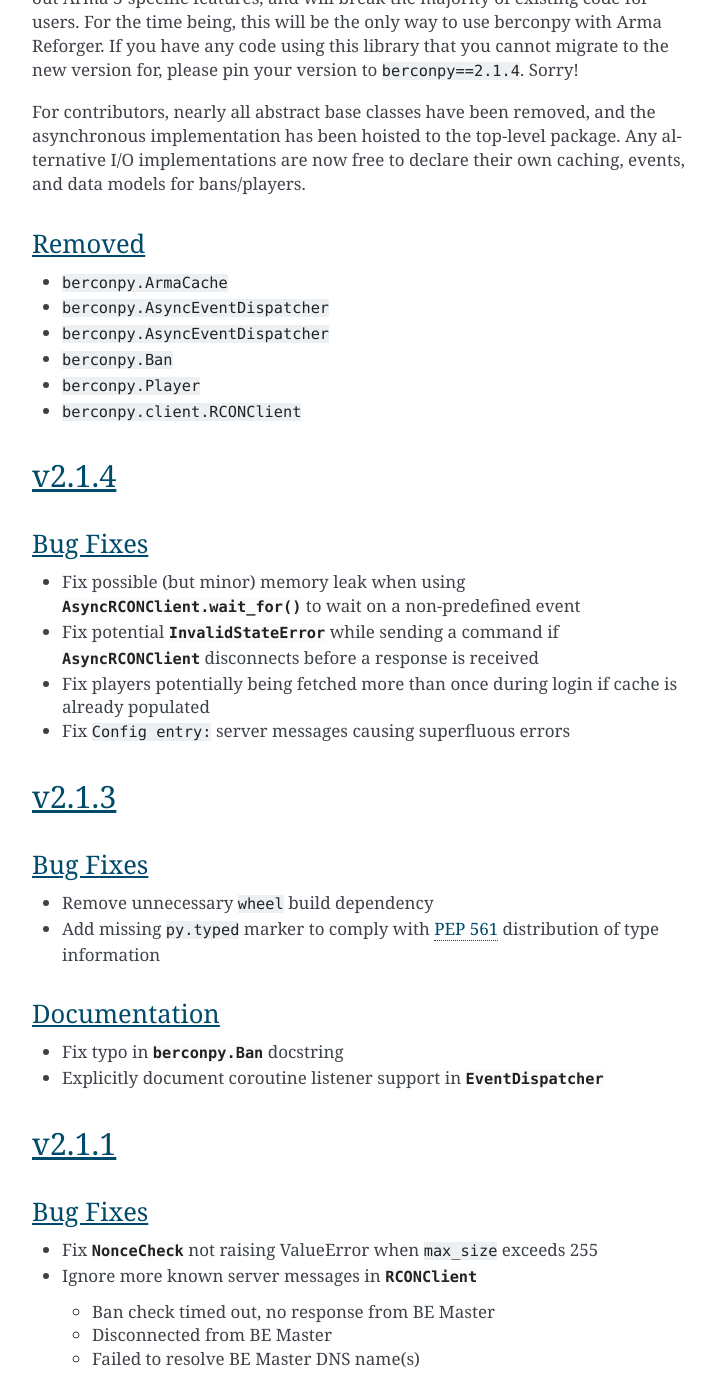
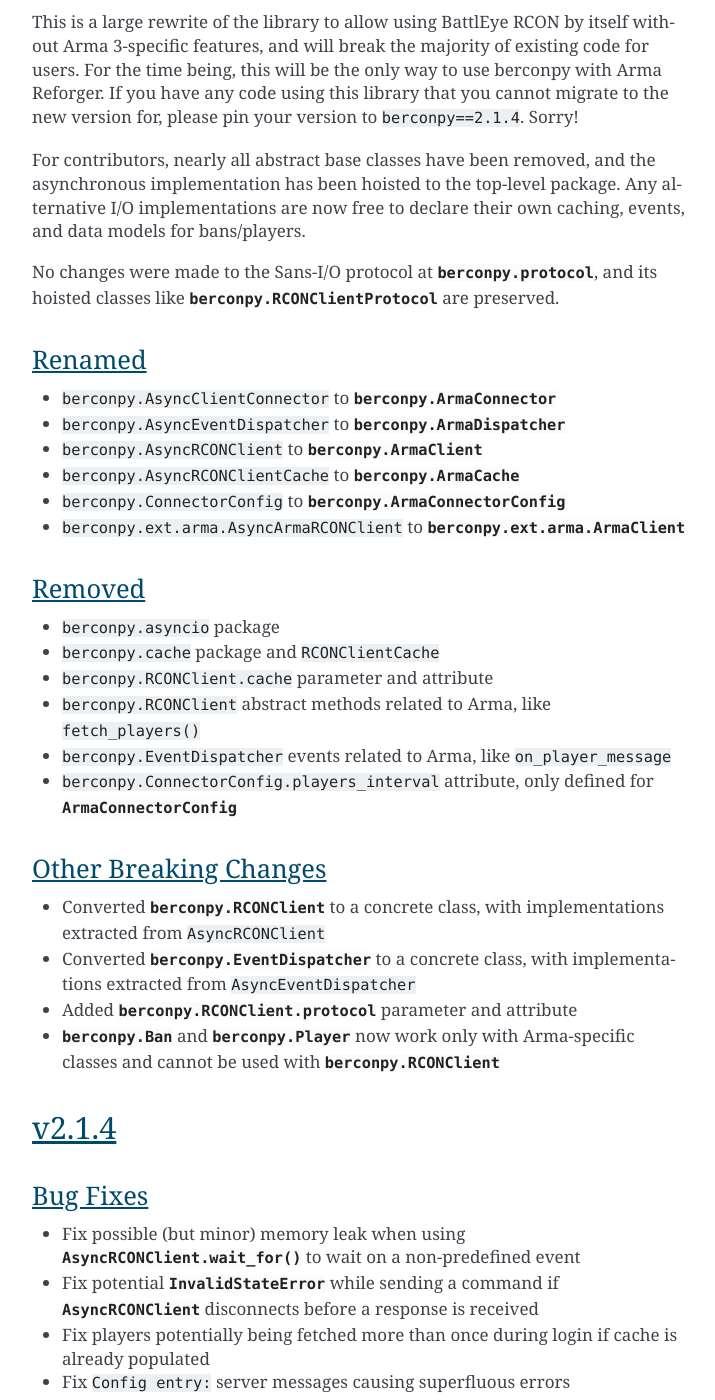
Before and after one commit to thegamecracks/berconpy, a Sphinx documentation site: the page built from docs/source/changelog.rst, in a window 1280 px wide and 1400 px high, scrolled down 1488 px. Shown: the whole window, without its empty margins (388-1103 px from the left). Built offline with Sphinx 7.4.7, drawn with Linux system fonts in a browser that asks for light colours; the version number could not be read and is left out; some of the changed text lies outside the part shown.

Commit message:
docs: try to cover all breaking changes in changelog

```diff
--- a/docs/source/changelog.rst
+++ b/docs/source/changelog.rst
@@ -19,15 +19,40 @@
 Any alternative I/O implementations are now free to declare their own
 caching, events, and data models for bans/players.
 
+No changes were made to the Sans-I/O protocol at :py:mod:`berconpy.protocol`,
+and its hoisted classes like :py:class:`berconpy.RCONClientProtocol` are preserved.
+
+Renamed
+^^^^^^^
+
+* ``berconpy.AsyncClientConnector`` to :py:class:`berconpy.ArmaConnector`
+* ``berconpy.AsyncEventDispatcher`` to :py:class:`berconpy.ArmaDispatcher`
+* ``berconpy.AsyncRCONClient`` to :py:class:`berconpy.ArmaClient`
+* ``berconpy.AsyncRCONClientCache`` to :py:class:`berconpy.ArmaCache`
+* ``berconpy.ConnectorConfig`` to :py:class:`berconpy.ArmaConnectorConfig`
+* ``berconpy.ext.arma.AsyncArmaRCONClient`` to :py:class:`berconpy.ext.arma.ArmaClient`
+
 Removed
 ^^^^^^^
 
-* ``berconpy.ArmaCache``
-* ``berconpy.AsyncEventDispatcher``
-* ``berconpy.AsyncEventDispatcher``
-* ``berconpy.Ban``
-* ``berconpy.Player``
-* ``berconpy.client.RCONClient``
+* ``berconpy.asyncio`` package
+* ``berconpy.cache`` package and ``RCONClientCache``
+* ``berconpy.RCONClient.cache`` parameter and attribute
+* ``berconpy.RCONClient`` abstract methods related to Arma, like ``fetch_players()``
+* ``berconpy.EventDispatcher`` events related to Arma, like ``on_player_message``
+* ``berconpy.ConnectorConfig.players_interval`` attribute,
+  only defined for :py:class:`~berconpy.ArmaConnectorConfig`
+
+Other Breaking Changes
+^^^^^^^^^^^^^^^^^^^^^^
+
+* Converted :py:class:`berconpy.RCONClient` to a concrete class,
+  with implementations extracted from ``AsyncRCONClient``
+* Converted :py:class:`berconpy.EventDispatcher` to a concrete class,
+  with implementations extracted from ``AsyncEventDispatcher``
+* Added :py:attr:`berconpy.RCONClient.protocol` parameter and attribute
+* :py:class:`berconpy.Ban` and :py:class:`berconpy.Player` now work only with
+  Arma-specific classes and cannot be used with :py:class:`berconpy.RCONClient`
 
 v2.1.4
 ------
```
